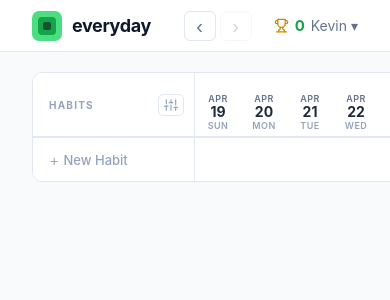
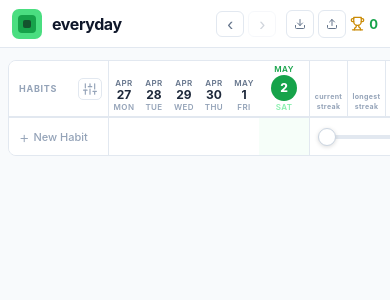
Before and after one commit to 0W0wander/everyday_clone, a React (Vite) app: page / in a window 390 px wide. Shown: the top 300 px of the page. Built offline with nearby package versions, Linux system fonts and the light colour scheme.

Commit message:
Add responsive mobile layout, text wrapping, export/import buttons
Co-authored-by: Cursor <cursoragent@cursor.com>

```diff
--- a/src/App.css
+++ b/src/App.css
@@ -131,10 +131,10 @@ body {
 
 /* ─── Habit name column ───────────────────────────────────────────────────── */
 .habit-name {
-  height: 38px;
+  height: var(--row-h, 42px);
   display: flex; align-items: center;
   gap: 6px;
-  padding: 0 8px 0 16px;
+  padding: 0 8px 0 14px;
   border-right: 1px solid #e2e8f0;
   position: sticky; left: 0;
   background: #fff;
@@ -145,9 +145,16 @@ body {
 .habit-name.editing { background: #f0f9ff; z-index: 10; }
 
 .habit-name-text {
-  font-size: 14px; font-weight: 500; color: #1e293b;
-  white-space: nowrap; overflow: hidden; text-overflow: ellipsis;
+  font-size: 13px; font-weight: 500; color: #1e293b;
   flex: 1; user-select: none;
+  /* Allow up to 2 lines, then ellipsis */
+  display: -webkit-box;
+  -webkit-line-clamp: 2;
+  -webkit-box-orient: vertical;
+  overflow: hidden;
+  white-space: normal;
+  line-height: 1.2;
+  word-break: break-word;
 }
 .edit-icon-btn {
   background: none; border: none; cursor: pointer;
@@ -162,7 +169,7 @@ body {
 
 /* ─── Habit cells — fully flush, zero borders ────────────────────────────── */
 .habit-cell {
-  height: 38px;
+  height: var(--row-h, 42px);
   cursor: pointer;
   position: relative;
   overflow: hidden;
@@ -185,7 +192,7 @@ body {
 
 /* ─── Stat cells ─────────────────────────────────────────────────────────── */
 .stat-cell {
-  height: 38px; display: flex; align-items: center; justify-content: center;
+  height: var(--row-h, 42px); display: flex; align-items: center; justify-content: center;
   border-left: 1px solid #e2e8f0;
 }
 .stat-num { font-size: 12px; font-weight: 600; color: #64748b; }
@@ -338,3 +345,74 @@ body {
 .edit-panel-actions {
   display: flex; gap: 6px; align-items: center;
 }
+
+/* ─── Data import / export buttons ───────────────────────────────────────── */
+.data-btn {
+  background: none;
+  border: 1px solid #e2e8f0;
+  border-radius: 6px;
+  cursor: pointer;
+  color: #64748b;
+  width: 30px; height: 30px;
+  display: flex; align-items: center; justify-content: center;
+  transition: background 0.1s, color 0.1s, border-color 0.1s;
+}
+.data-btn:hover { background: #f1f5f9; color: #16a34a; border-color: #bbf7d0; }
+
+/* ─── Mobile (< 640px) ──────────────────────────────────────────────────── */
+@media (max-width: 639px) {
+  .appbar {
+    padding: 0 12px;
+    height: 48px;
+    gap: 6px;
+  }
+  .logo-text { font-size: 16px; }
+  .nav-btn   { width: 28px; height: 26px; font-size: 18px; }
+  .data-btn  { width: 28px; height: 28px; }
+  .data-btn svg { width: 12px; height: 12px; }
+  .user-bar { gap: 4px; margin-left: 4px; }
+  .score    { font-size: 13px; }
+
+  .board-scroll { padding: 12px 8px 16px; }
+  .board-center { border-radius: 8px; }
+
+  .habits-header { padding: 6px 6px 6px 10px; }
+  .habits-label  { font-size: 9px; letter-spacing: 0.08em; }
+  .edit-mode-btn { width: 24px; height: 22px; }
+
+  .habit-name {
+    padding: 0 4px 0 10px;
+    gap: 3px;
+  }
+  .habit-name-text { font-size: 11px; line-height: 1.15; }
+  .edit-icon-btn { opacity: 1; padding: 2px; }
+  .edit-icon-btn svg { width: 11px; height: 11px; }
+
+  .date-header { padding: 4px 1px 5px; }
+  .d-month { font-size: 8px; }
+  .d-num   { font-size: 12px; }
+  .d-day   { font-size: 8px; }
+  .today-circle { width: 26px; height: 26px; font-size: 12px; }
+
+  .stat-header { font-size: 7px; padding: 4px 1px 5px; }
+  .stat-num    { font-size: 11px; }
+  .stat-rate   { font-size: 10px; }
+  .streak-badge { width: 24px; height: 24px; font-size: 11px; }
+
+  .footer-name, .footer-count, .footer-progress {
+    height: 38px;
+  }
+  .footer-name { padding: 0 6px 0 10px; }
+  .footer-progress { padding: 0 8px; }
+
+  .add-btn { font-size: 11px; }
+
+  /* Edit panel: fit narrow screens */
+  .edit-panel {
+    left: 12px !important;
+    right: 12px;
+    min-width: 0;
+    max-width: calc(100vw - 24px);
+    padding: 12px;
+  }
+}
--- a/src/App.tsx
+++ b/src/App.tsx
@@ -25,13 +25,28 @@ const COLOR_ACCENT: Record<HabitColor, string> = {
 const MONTHS      = ['Jan','Feb','Mar','Apr','May','Jun','Jul','Aug','Sep','Oct','Nov','Dec'];
 const DAYS        = ['SUN','MON','TUE','WED','THU','FRI','SAT'];
 const HABIT_COLORS: HabitColor[] = ['green','blue','yellow','orange','red','purple','teal'];
-const DAYS_BACK   = 13;
 const STORAGE_KEY = 'everyday-habits-v2';
 
-const W_NAME  = 162;
-const W_DAY   = 46;
-const W_TODAY = 90;
-const W_STAT  = 52; // narrower — matches real app's compact stats panel
+// Responsive layout config — recomputed when viewport changes
+interface Layout {
+  daysBack: number;
+  wName:  number;
+  wDay:   number;
+  wToday: number;
+  wStat:  number;
+  rowH:   number;
+  isMobile: boolean;
+}
+
+function getLayout(width: number): Layout {
+  if (width < 640) {
+    return { daysBack: 5, wName: 100, wDay: 30, wToday: 50, wStat: 38, rowH: 44, isMobile: true };
+  }
+  if (width < 900) {
+    return { daysBack: 9, wName: 130, wDay: 38, wToday: 70, wStat: 46, rowH: 42, isMobile: false };
+  }
+  return { daysBack: 13, wName: 175, wDay: 46, wToday: 90, wStat: 52, rowH: 42, isMobile: false };
+}
 
 // ─── Analytics helpers ────────────────────────────────────────────────────────
 
@@ -66,13 +81,24 @@ function todayNoon(): Date {
 }
 function fmt(d: Date): string { return d.toISOString().split('T')[0]; }
 
-function getVisibleDates(offset: number): Date[] {
+function getVisibleDates(offset: number, daysBack: number): Date[] {
   const base = todayNoon();
-  return Array.from({ length: DAYS_BACK + 1 }, (_, i) => {
+  return Array.from({ length: daysBack + 1 }, (_, i) => {
     const d = new Date(base);
-    d.setDate(d.getDate() - (DAYS_BACK - i) - offset);
+    d.setDate(d.getDate() - (daysBack - i) - offset);
     return d;
   });
+}
+
+// Track viewport width so layout can be responsive
+function useViewportWidth(): number {
+  const [w, setW] = useState(() => typeof window !== 'undefined' ? window.innerWidth : 1024);
+  useEffect(() => {
+    const h = () => setW(window.innerWidth);
+    window.addEventListener('resize', h);
+    return () => window.removeEventListener('resize', h);
+  }, []);
+  return w;
 }
 
 // ─── Streak helpers ───────────────────────────────────────────────────────────
@@ -337,8 +363,12 @@ export default function App() {
   const [editAnchorRect, setEditAnchorRect] = useState<DOMRect | null>(null);
   const [analyticsView,  setAnalyticsView]  = useState<0 | 1 | 2>(0);
   const addInputRef = useRef<HTMLInputElement>(null);
+  const fileInputRef = useRef<HTMLInputElement>(null);
 
-  const dates        = useMemo(() => getVisibleDates(offset), [offset]);
+  const vw     = useViewportWidth();
+  const layout = useMemo(() => getLayout(vw), [vw]);
+
+  const dates        = useMemo(() => getVisibleDates(offset, layout.daysBack), [offset, layout.daysBack]);
   const isCurrentDay = offset === 0;
 
   useEffect(() => { localStorage.setItem(STORAGE_KEY, JSON.stringify(habits)); }, [habits]);
@@ -384,8 +414,8 @@ export default function App() {
       return arr;
     });
     // Shift the anchor rect by one row height so the panel follows
-    setEditAnchorRect(r => r ? new DOMRect(r.x, r.y + dir * 38, r.width, r.height) : r);
-  }, [editingId]);
+    setEditAnchorRect(r => r ? new DOMRect(r.x, r.y + dir * layout.rowH, r.width, r.height) : r);
+  }, [editingId, layout.rowH]);
 
   const cancelEdit = useCallback(() => {
     setEditingId(null); setEditAnchorRect(null);
@@ -398,15 +428,42 @@ export default function App() {
   const totalScore = useMemo(() => habits.reduce((s, h) => s + h.completions.length, 0), [habits]);
   const dailyCount = useCallback((ds: string) => habits.filter(h => h.completions.includes(ds)).length, [habits]);
 
+  const { wName, wDay, wToday, wStat, daysBack, rowH, isMobile } = layout;
   const gridCols = isCurrentDay
-    ? `${W_NAME}px repeat(${DAYS_BACK}, ${W_DAY}px) ${W_TODAY}px repeat(3, ${W_STAT}px)`
-    : `${W_NAME}px repeat(${DAYS_BACK + 1}, ${W_DAY}px) repeat(3, ${W_STAT}px)`;
+    ? `${wName}px repeat(${daysBack}, ${wDay}px) ${wToday}px repeat(3, ${wStat}px)`
+    : `${wName}px repeat(${daysBack + 1}, ${wDay}px) repeat(3, ${wStat}px)`;
+
+  // Export / import for cross-device data transfer
+  const exportData = useCallback(() => {
+    const blob = new Blob([JSON.stringify(habits, null, 2)], { type: 'application/json' });
+    const url  = URL.createObjectURL(blob);
+    const a    = document.createElement('a');
+    a.href = url;
+    a.download = `everyday-${fmt(todayNoon())}.json`;
+    a.click();
+    URL.revokeObjectURL(url);
+  }, [habits]);
+
+  const importData = useCallback((file: File) => {
+    const reader = new FileReader();
+    reader.onload = e => {
+      try {
+        const parsed = JSON.parse(e.target?.result as string) as Habit[];
+        if (!Array.isArray(parsed)) throw new Error('Invalid format');
+        const ok = window.confirm(`Replace your current data with ${parsed.length} habits from this file?`);
+        if (ok) setHabits(parsed.map(h => ({ ...h, skips: h.skips ?? [] })));
+      } catch {
+        alert('Could not read this file. Make sure it\'s a valid Everyday export.');
+      }
+    };
+    reader.readAsText(file);
+  }, []);
 
   const editingHabit = editingId ? habits.find(h => h.id === editingId) : null;
   const editingIdx   = editingId ? habits.findIndex(h => h.id === editingId) : -1;
 
   return (
-    <div className="app">
+    <div className={`app${isMobile ? ' mobile' : ''}`} style={{ '--row-h': `${rowH}px` } as React.CSSProperties}>
       {/* ── App bar ── */}
       <header className="appbar">
         <div className="logo">
@@ -418,9 +475,26 @@ export default function App() {
           <button className="nav-btn" onClick={() => setOffset(o => Math.max(0, o - 1))} disabled={offset === 0}>›</button>
         </div>
         <div className="user-bar">
+          <button className="data-btn" onClick={exportData} title="Export your habits">
+            <DownloadIcon />
+          </button>
+          <button className="data-btn" onClick={() => fileInputRef.current?.click()} title="Import habits from file">
+            <UploadIcon />
+          </button>
+          <input
+            ref={fileInputRef}
+            type="file"
+            accept="application/json"
+            style={{ display: 'none' }}
+            onChange={e => {
+              const f = e.target.files?.[0];
+              if (f) importData(f);
+              e.target.value = '';
+            }}
+          />
           <TrophyIcon />
           <span className="score">{totalScore}</span>
-          <span className="username">Kevin ▾</span>
+          {!isMobile && <span className="username">Kevin ▾</span>}
         </div>
       </header>
 
@@ -620,3 +694,23 @@ function ArrowDownIcon() {
     </svg>
   );
 }
+function DownloadIcon() {
+  return (
+    <svg width="14" height="14" viewBox="0 0 24 24" fill="none"
+      stroke="currentColor" strokeWidth="2" strokeLinecap="round" strokeLinejoin="round">
+      <path d="M21 15v4a2 2 0 0 1-2 2H5a2 2 0 0 1-2-2v-4"/>
+      <polyline points="7 10 12 15 17 10"/>
+      <line x1="12" y1="15" x2="12" y2="3"/>
+    </svg>
+  );
+}
+function UploadIcon() {
+  return (
+    <svg width="14" height="14" viewBox="0 0 24 24" fill="none"
+      stroke="currentColor" strokeWidth="2" strokeLinecap="round" strokeLinejoin="round">
+      <path d="M21 15v4a2 2 0 0 1-2 2H5a2 2 0 0 1-2-2v-4"/>
+      <polyline points="17 8 12 3 7 8"/>
+      <line x1="12" y1="3" x2="12" y2="15"/>
+    </svg>
+  );
+}
```
